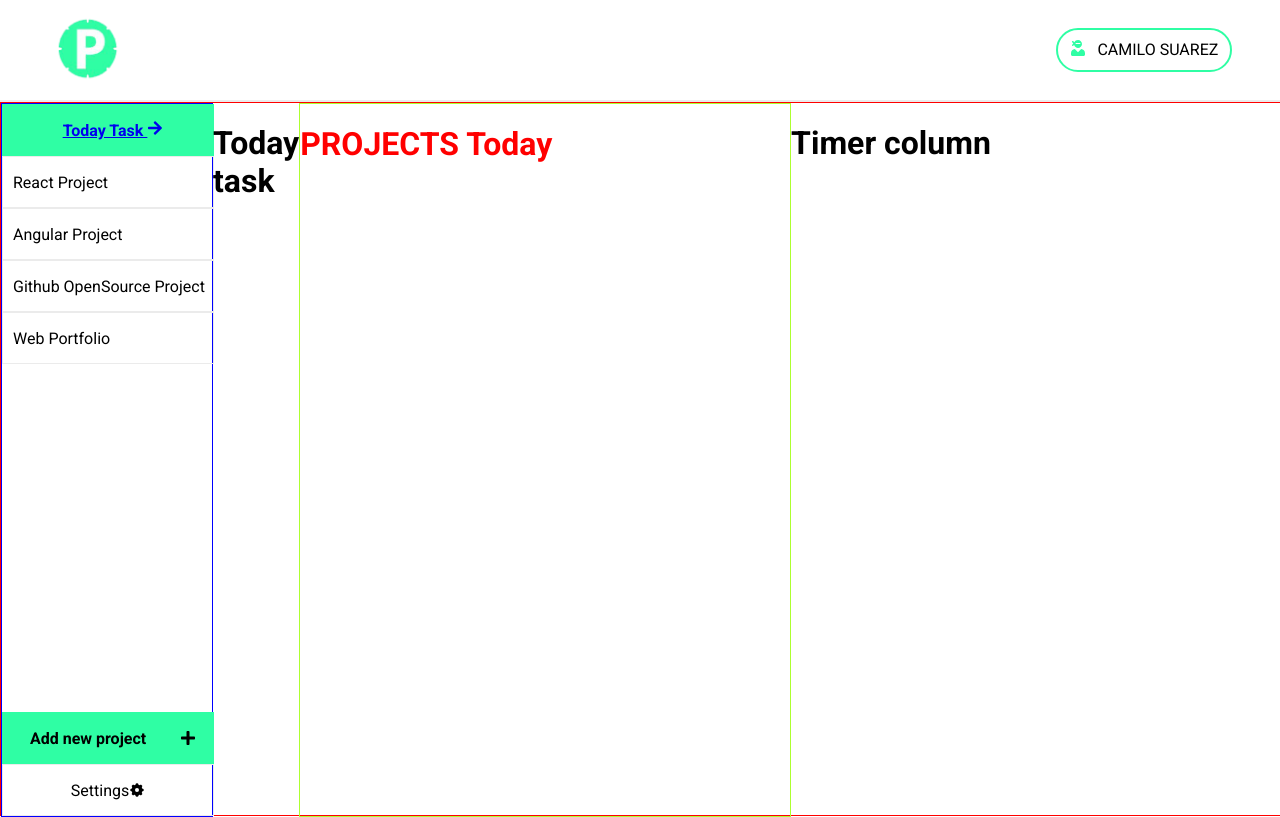
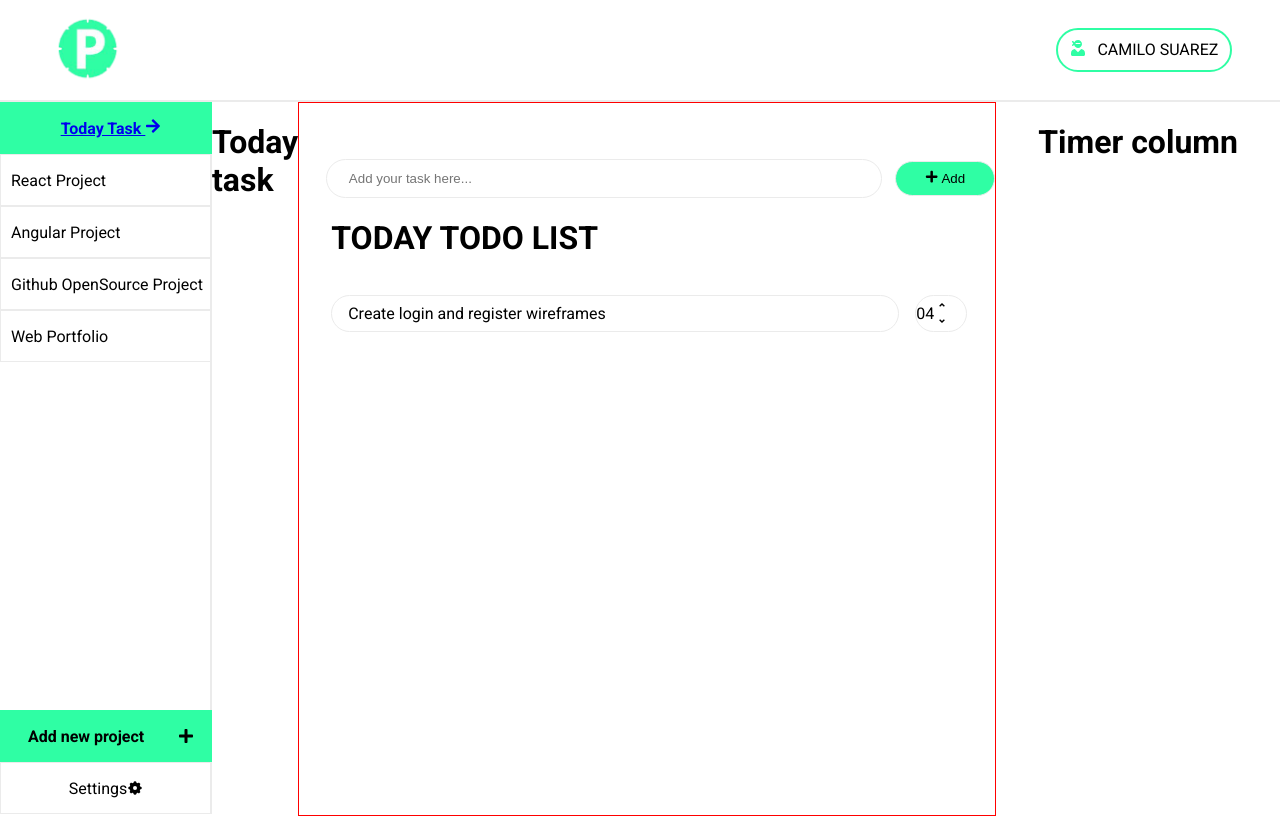
Before and after one commit to RedKamo/Povity, a React app: page /today in a window 1280 px wide. Built offline with nearby package versions, Linux system fonts and the light colour scheme.

Commit message:
add today content and drop layout

```diff
--- a/public/index.html
+++ b/public/index.html
@@ -3,7 +3,7 @@
 <head>
   <meta charset="UTF-8">
   <meta name="viewport" content="width=device-width, initial-scale=1.0">
-  <title>Pomodoro App</title>
+  <title>Povity</title>
 </head>
 <body>
   <div id="app"></div>
--- a/src/assets/App.scss
+++ b/src/assets/App.scss
@@ -17,6 +17,8 @@ $title-forms: #7b4daf;
 $border-light: #EBEBEB;
 $border-green: #2FFEA4;
 
+//@borders
+$round-border: 20px;
 
 body{
   margin: 0;
--- a/src/assets/styles/Home_Layout.scss
+++ b/src/assets/styles/Home_Layout.scss
@@ -1,7 +1,7 @@
 @import "../App.scss";
 
 .home__container{
-    border: 1px solid red;
+    //border: 1px solid red;
     width: 100%;
     height: 89vh;
     display: flex;
--- a/src/assets/styles/Projects.scss
+++ b/src/assets/styles/Projects.scss
@@ -1,11 +1,75 @@
 @import "../App.scss";
 
-.projects__container{
+//440x36
+
+.projects{
   width: 100%;
   height: 100%;
-  border: 1px solid greenyellow;
+  //text-align: center;
+  border: 1px solid red;
 
   h1{
-    color: red;
+    margin-left: 1em;
+  }
+
+  &__add{
+    //border: 1px solid red;
+    margin-top: 3.5em;
+    display: flex;
+    align-items: center;
+
+    input {
+    margin-left: 2em;
+    width: 550px;
+    height: 35px;
+    border-radius: $round-border;
+    border: 1px solid $border-light ;
+    }
+    input::placeholder{
+      padding-left: 1.5em;
+    }
+
+    button{
+      margin-left: 1em;
+      cursor: pointer;
+      width: 100px;
+      height: 35px;
+      border-radius: $round-border;
+      border: 1px solid $border-light ;
+      background-color: $border-green;
+    }
+  }
+
+  &__activities{
+    margin-left: 2em;
+    display: flex;
+    align-items: center;
+    p{
+      display: flex;
+      padding-left: 1em;
+      align-items: center;
+      border-radius: $round-border;
+      border: 1px solid $border-light ;
+      width: 550px;
+      height: 35px;
+
+    }
+
+  &--drop{
+    margin-left: 1em;
+    display: flex;
+    width: 50px;
+    height: 35px;
+    justify-items: center;
+    border-radius: $round-border;
+    border: 1px solid $border-light ;
+    align-items: center;
+    //border: 1px solid hotpink;
+    }
+
+  &--arrows{
+    display: flex;
+    flex-direction: column;
+  }
   }
 }
--- a/src/assets/styles/Sidebar.scss
+++ b/src/assets/styles/Sidebar.scss
@@ -3,8 +3,8 @@
 .sidebar{
   width: 210px;
   height: 89vh;
-  //border-right: 2px solid  $border-light;
-  border: 1px solid blue;
+  border-right: 2px solid  $border-light;
+  //border: 1px solid blue;
 
   &__container{
     //border: 1px solid red;
--- a/src/assets/styles/Timer.scss
+++ b/src/assets/styles/Timer.scss
@@ -3,4 +3,6 @@
 .timer__container{
   width: 100%;
   height: 100%;
+  text-align:center;
+
 }
--- a/src/components/Projects.jsx
+++ b/src/components/Projects.jsx
@@ -1,14 +1,33 @@
 import React from 'react';
 
- import '../assets/styles/Projects.scss';
+//import react icons
+import { FaPlus } from 'react-icons/fa';
+import { RiArrowDropUpLine , RiArrowDropDownLine  } from "react-icons/ri";
+
+
+//import styles
+import '../assets/styles/Projects.scss';
 
 
 const Projects =()=>{
-    return(
-        <div className="projects__container">
-            <h1>PROJECTS Today</h1>
+  return(
+    <div className="projects">
+      <div className="projects__add">
+        <input type="text" placeholder="Add your task here... " />
+        <button><FaPlus /> Add</button>
+      </div>
+      <h1  className="project__title">TODAY TODO LIST</h1>
+      <div className="projects__activities">
+        <p className="projects__activities--title">Create login and register wireframes</p>
+        <div className="projects__activities--drop">
+          <span>04</span>
+          <div className="projects__activities--arrows">
+          <RiArrowDropUpLine/><RiArrowDropDownLine/>
+          </div>
+
         </div>
-    )
+      </div>
+    </div>
+  )
 }
-
 export default Projects;
--- a/src/components/Sidebar.jsx
+++ b/src/components/Sidebar.jsx
@@ -25,7 +25,7 @@ const Sidebar =()=>{
           <div className="sidebar__container__footer">
             <ul>
               <li className="today">Add new project <FaPlus /></li>
-              <li className="set">Settings <RiSettings5Fill /> </li>
+              <li className="set">Settings <RiSettings5Fill /></li>
             </ul>
           </div>
         </div>
```
